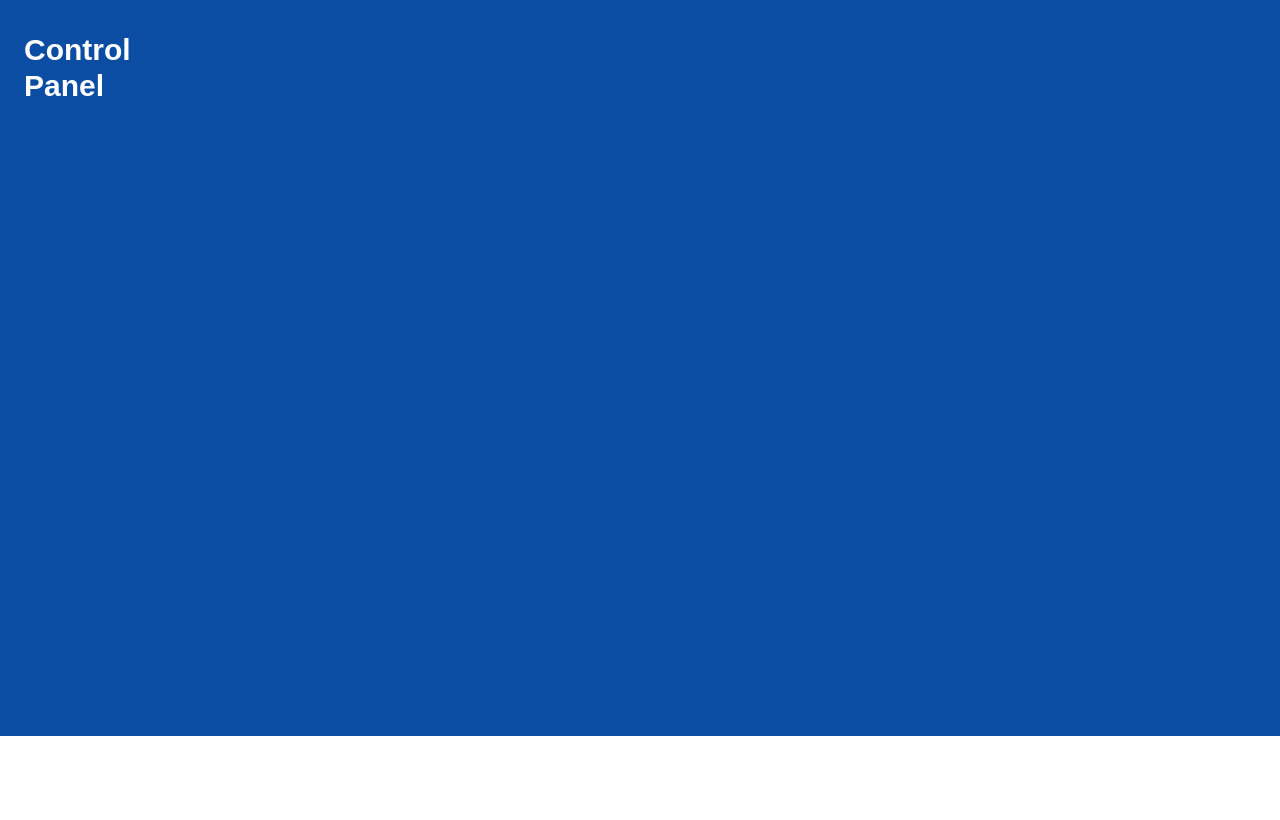
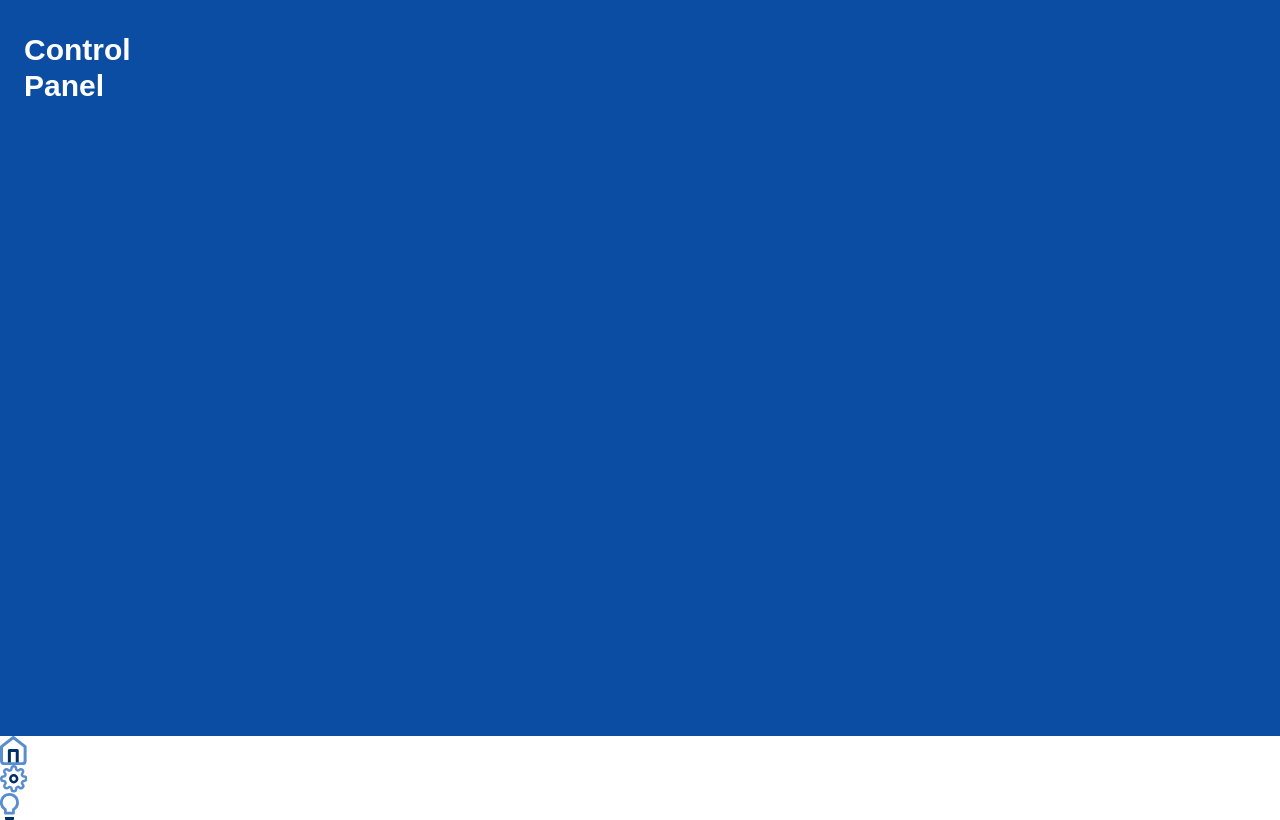
Before and after one commit to rts-cmk-wu06/smartlight-ui-TomBroager, a React (Create React App) app: page / in a window 1280 px wide. Built offline with nearby package versions, Linux system fonts and the light colour scheme.

Commit message:
add componetns

```diff
--- a/src/Templates/Footer.js
+++ b/src/Templates/Footer.js
@@ -1,7 +1,13 @@
+import Home from "../Icons/Home";
+import Light from "../Icons/Light";
+import Settings from "../Icons/Settings";
+
 const Footer = () => {
    return (
       <footer className="bg-themeColorTwo h-16">
-
+         <Home />
+         <Settings />
+         <Light />
       </footer>
     );
 }
```
